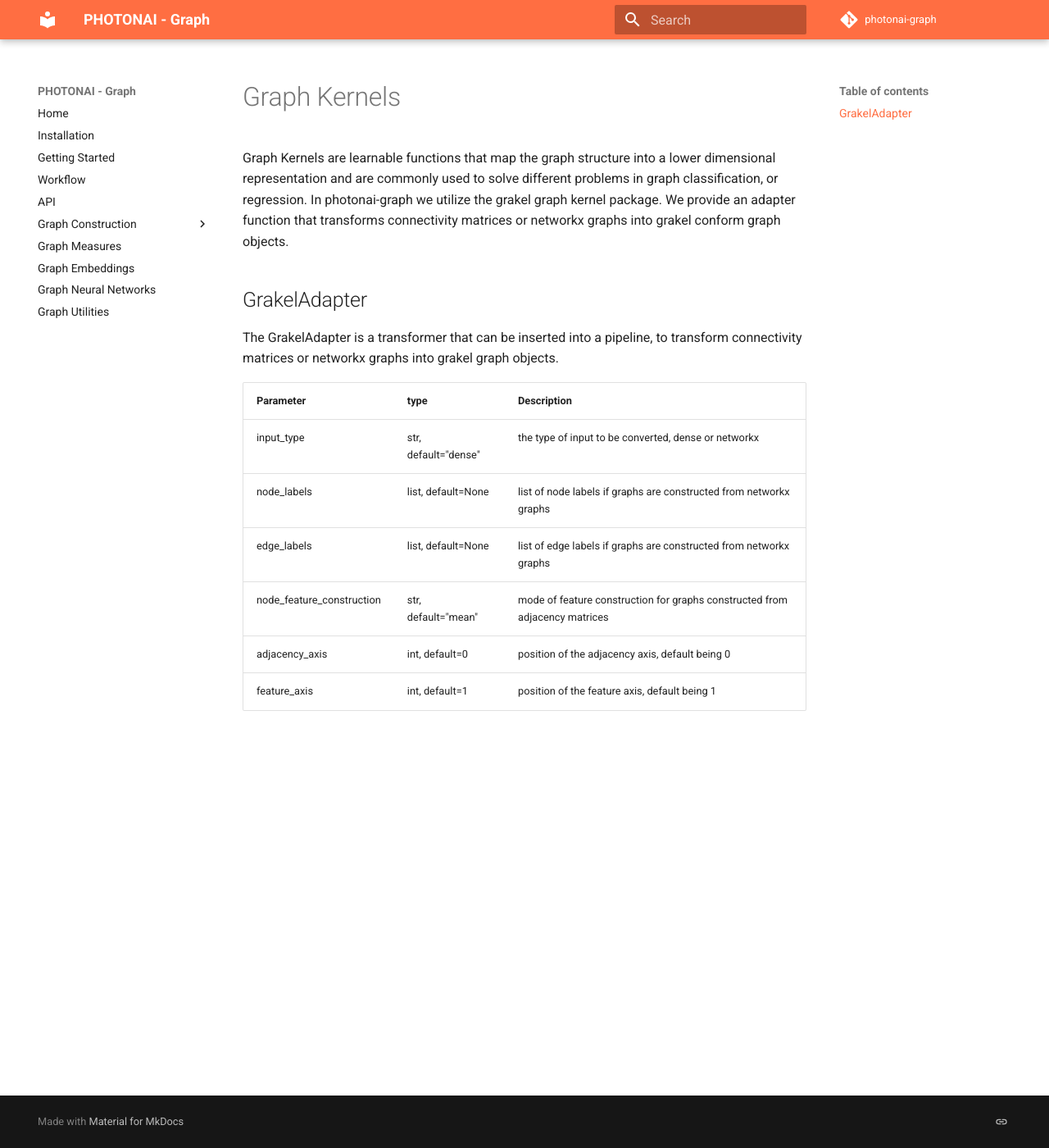
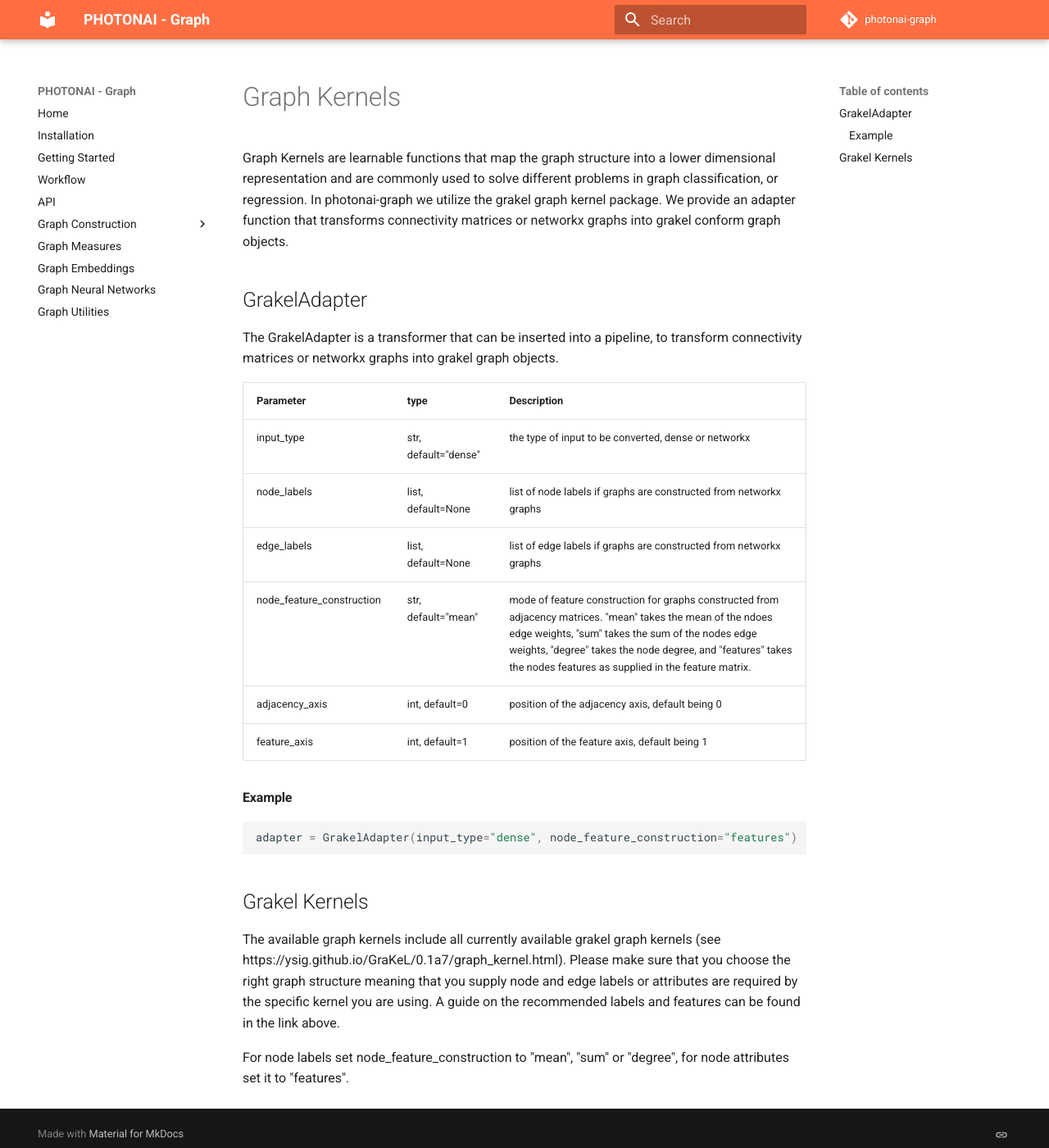
Before and after one commit to wwu-mmll/photonai_graph, an MkDocs documentation site: the page built from documentation/docs/graph_kernels.md, in a window 1280 px wide and 1400 px high. Shown: the whole window at 82% size. Built offline with MkDocs 1.6.1 and Material for MkDocs 9.7.7, drawn with Linux system fonts in a browser that asks for light colours; comment, search, counter and statistics services are not loaded.

Commit message:
Update graph_kernels.md

````diff
--- a/documentation/docs/graph_kernels.md
+++ b/documentation/docs/graph_kernels.md
@@ -11,6 +11,18 @@
 | input_type | str, default="dense" | the type of input to be converted, dense or networkx |
 | node_labels | list, default=None | list of node labels if graphs are constructed from networkx graphs |
 | edge_labels | list, default=None | list of edge labels if graphs are constructed from networkx graphs |
-| node_feature_construction | str, default="mean" | mode of feature construction for graphs constructed from adjacency matrices |
+| node_feature_construction | str, default="mean" | mode of feature construction for graphs constructed from adjacency matrices. "mean" takes the mean of the ndoes edge weights, "sum" takes the sum of the nodes edge weights, "degree" takes the node degree, and "features" takes the nodes features as supplied in the feature matrix. |
 | adjacency_axis | int, default=0 | position of the adjacency axis, default being 0 |
 | feature_axis | int, default=1 | position of the feature axis, default being 1 |
+
+#### Example
+
+```python
+adapter = GrakelAdapter(input_type="dense", node_feature_construction="features")
+```
+
+## Grakel Kernels
+
+The available graph kernels include all currently available grakel graph kernels (see https://ysig.github.io/GraKeL/0.1a7/graph_kernel.html). Please make sure that you choose the right graph structure meaning that you supply node and edge labels or attributes are required by the specific kernel you are using. A guide on the recommended labels and features can be found in the link above.
+
+For node labels set node_feature_construction to "mean", "sum" or "degree", for node attributes set it to "features".
````
